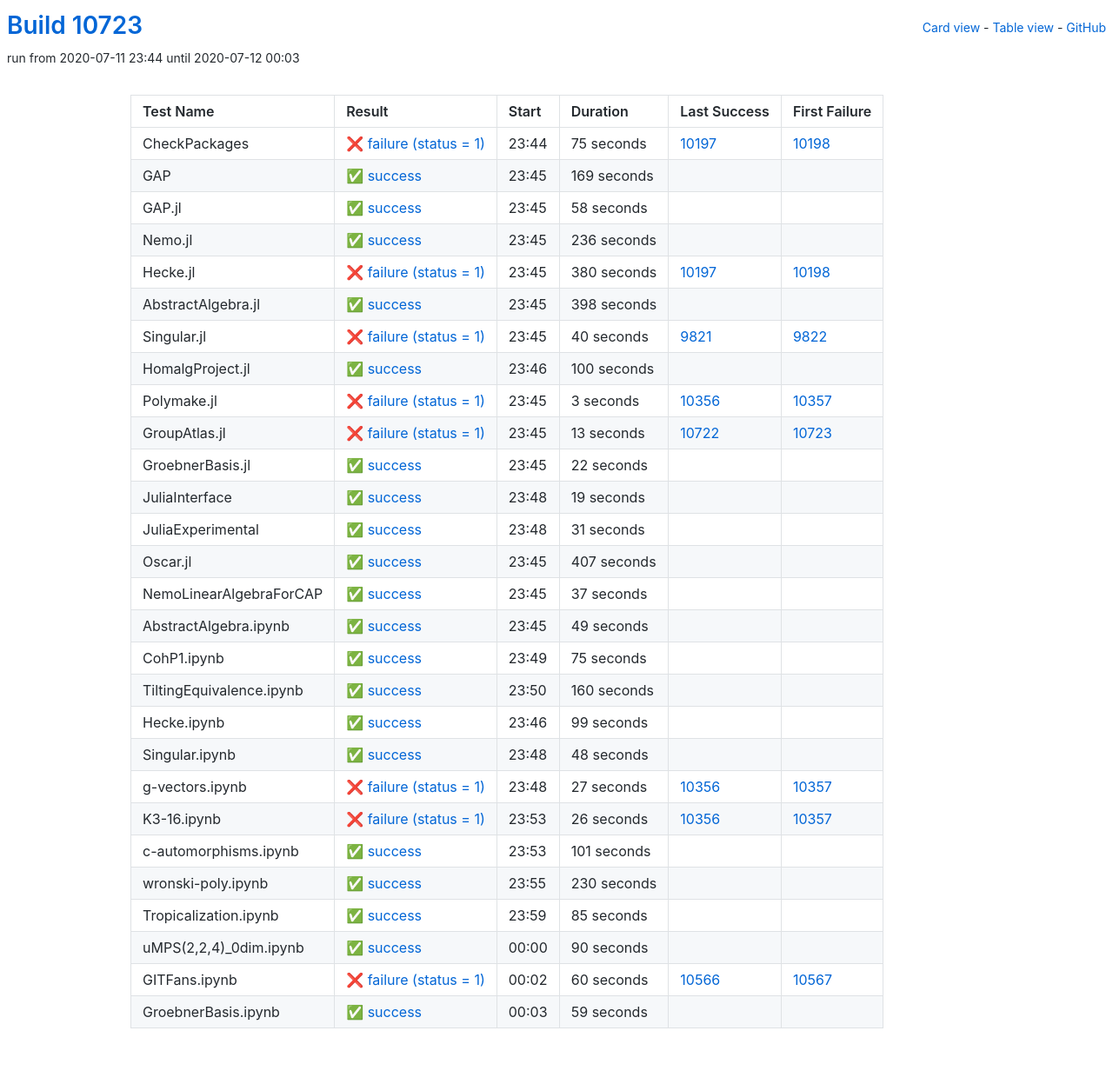
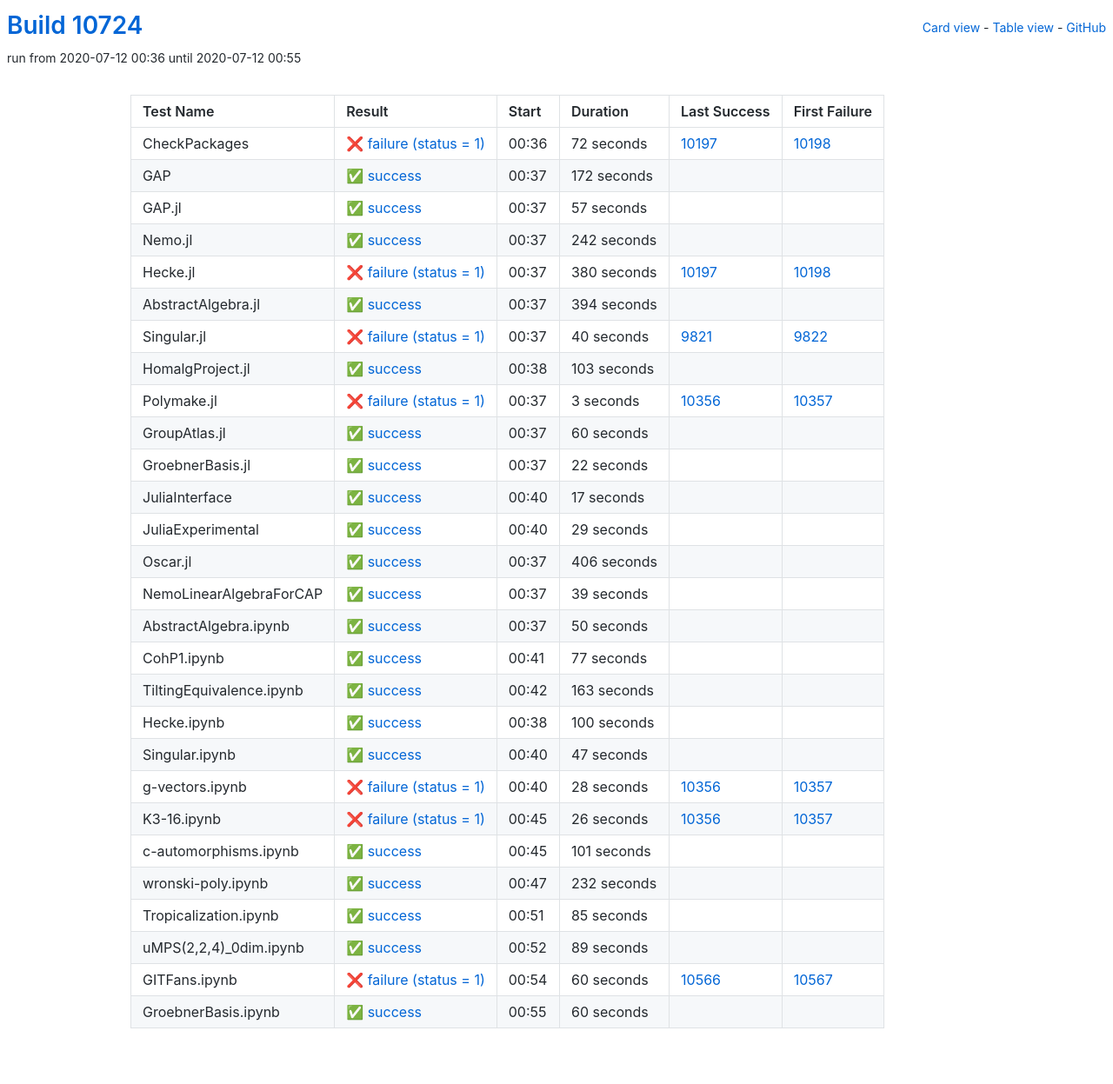
Before and after one commit to oscar-system/oscar-ci-status, a Jekyll site: the page built from table.html, in a window 1280 px wide. Shown: the whole page at 87% size. Built offline with Jekyll 4.4.1, drawn with Linux system fonts in a browser that asks for light colours.

Commit message:
Build #10724

```diff
--- a/_data/ci.yml
+++ b/_data/ci.yml
@@ -1,6 +1,6 @@
 ---
-build: 10723
-build_url: https://oscarci.mathematik.uni-kl.de/job/oscar/10723/
+build: 10724
+build_url: https://oscarci.mathematik.uni-kl.de/job/oscar/10724/
 job: oscar
 organization: oscar-system
 repo: oscar-ci-status
@@ -8,56 +8,56 @@
 tests:
 - name: CheckPackages
   id: checkpackages
-  log: https://oscarci.mathematik.uni-kl.de/job/oscar/10723/artifact/logs/build-10723/CheckPackages.log
-  start: 2020-07-11 23:44
+  log: https://oscarci.mathematik.uni-kl.de/job/oscar/10724/artifact/logs/build-10724/CheckPackages.log
+  start: 2020-07-12 00:36
   success: false
   exitcode: 1
   status: failure
-  duration: 75
+  duration: 72
   last_success: 10197
   last_success_url: https://oscarci.mathematik.uni-kl.de/job/oscar/10197/
   first_failure: 10198
   first_failure_url: https://oscarci.mathematik.uni-kl.de/job/oscar/10198/
 - name: GAP
   id: gap
-  log: https://oscarci.mathematik.uni-kl.de/job/oscar/10723/artifact/logs/build-10723/GAP.log
-  start: 2020-07-11 23:45
+  log: https://oscarci.mathematik.uni-kl.de/job/oscar/10724/artifact/logs/build-10724/GAP.log
+  start: 2020-07-12 00:37
   success: true
   exitcode: 0
   status: success
-  duration: 169
+  duration: 172
   last_success: false
   last_success_url:
   first_failure: false
   first_failure_url:
 - name: GAP.jl
   id: gap-jl
-  log: https://oscarci.mathematik.uni-kl.de/job/oscar/10723/artifact/logs/build-10723/GAP.jl.log
-  start: 2020-07-11 23:45
+  log: https://oscarci.mathematik.uni-kl.de/job/oscar/10724/artifact/logs/build-10724/GAP.jl.log
+  start: 2020-07-12 00:37
   success: true
   exitcode: 0
   status: success
-  duration: 58
+  duration: 57
   last_success: false
   last_success_url:
   first_failure: false
   first_failure_url:
 - name: Nemo.jl
   id: nemo-jl
-  log: https://oscarci.mathematik.uni-kl.de/job/oscar/10723/artifact/logs/build-10723/Nemo.jl.log
-  start: 2020-07-11 23:45
+  log: https://oscarci.mathematik.uni-kl.de/job/oscar/10724/artifact/logs/build-10724/Nemo.jl.log
+  start: 2020-07-12 00:37
   success: true
   exitcode: 0
   status: success
-  duration: 236
+  duration: 242
   last_success: false
   last_success_url:
   first_failure: false
   first_failure_url:
 - name: Hecke.jl
   id: hecke-jl
-  log: https://oscarci.mathematik.uni-kl.de/job/oscar/10723/artifact/logs/build-10723/Hecke.jl.log
-  start: 2020-07-11 23:45
+  log: https://oscarci.mathematik.uni-kl.de/job/oscar/10724/artifact/logs/build-10724/Hecke.jl.log
+  start: 2020-07-12 00:37
   success: false
   exitcode: 1
   status: failure
@@ -68,20 +68,20 @@
   first_failure_url: https://oscarci.mathematik.uni-kl.de/job/oscar/10198/
 - name: AbstractAlgebra.jl
   id: abstractalgebra-jl
-  log: https://oscarci.mathematik.uni-kl.de/job/oscar/10723/artifact/logs/build-10723/AbstractAlgebra.jl.log
-  start: 2020-07-11 23:45
+  log: https://oscarci.mathematik.uni-kl.de/job/oscar/10724/artifact/logs/build-10724/AbstractAlgebra.jl.log
+  start: 2020-07-12 00:37
   success: true
   exitcode: 0
   status: success
-  duration: 398
+  duration: 394
   last_success: false
   last_success_url:
   first_failure: false
   first_failure_url:
 - name: Singular.jl
   id: singular-jl
-  log: https://oscarci.mathematik.uni-kl.de/job/oscar/10723/artifact/logs/build-10723/Singular.jl.log
-  start: 2020-07-11 23:45
+  log: https://oscarci.mathematik.uni-kl.de/job/oscar/10724/artifact/logs/build-10724/Singular.jl.log
+  start: 2020-07-12 00:37
   success: false
   exitcode: 1
   status: failure
@@ -92,20 +92,20 @@
   first_failure_url: https://oscarci.mathematik.uni-kl.de/job/oscar/9822/
 - name: HomalgProject.jl
   id: homalgproject-jl
-  log: https://oscarci.mathematik.uni-kl.de/job/oscar/10723/artifact/logs/build-10723/HomalgProject.jl.log
-  start: 2020-07-11 23:46
+  log: https://oscarci.mathematik.uni-kl.de/job/oscar/10724/artifact/logs/build-10724/HomalgProject.jl.log
+  start: 2020-07-12 00:38
   success: true
   exitcode: 0
   status: success
-  duration: 100
+  duration: 103
   last_success: false
   last_success_url:
   first_failure: false
   first_failure_url:
 - name: Polymake.jl
   id: polymake-jl
-  log: https://oscarci.mathematik.uni-kl.de/job/oscar/10723/artifact/logs/build-10723/Polymake.jl.log
-  start: 2020-07-11 23:45
+  log: https://oscarci.mathematik.uni-kl.de/job/oscar/10724/artifact/logs/build-10724/Polymake.jl.log
+  start: 2020-07-12 00:37
   success: false
   exitcode: 1
   status: failure
@@ -116,20 +116,20 @@
   first_failure_url: https://oscarci.mathematik.uni-kl.de/job/oscar/10357/
 - name: GroupAtlas.jl
   id: groupatlas-jl
-  log: https://oscarci.mathematik.uni-kl.de/job/oscar/10723/artifact/logs/build-10723/GroupAtlas.jl.log
-  start: 2020-07-11 23:45
-  success: false
-  exitcode: 1
-  status: failure
-  duration: 13
-  last_success: 10722
-  last_success_url: https://oscarci.mathematik.uni-kl.de/job/oscar/10722/
-  first_failure: 10723
-  first_failure_url: https://oscarci.mathematik.uni-kl.de/job/oscar/10723/
+  log: https://oscarci.mathematik.uni-kl.de/job/oscar/10724/artifact/logs/build-10724/GroupAtlas.jl.log
+  start: 2020-07-12 00:37
+  success: true
+  exitcode: 0
+  status: success
+  duration: 60
+  last_success: false
+  last_success_url:
+  first_failure: false
+  first_failure_url:
 - name: GroebnerBasis.jl
   id: groebnerbasis-jl
-  log: https://oscarci.mathematik.uni-kl.de/job/oscar/10723/artifact/logs/build-10723/GroebnerBasis.jl.log
-  start: 2020-07-11 23:45
+  log: https://oscarci.mathematik.uni-kl.de/job/oscar/10724/artifact/logs/build-10724/GroebnerBasis.jl.log
+  start: 2020-07-12 00:37
   success: true
   exitcode: 0
   status: success
@@ -140,128 +140,128 @@
   first_failure_url:
 - name: JuliaInterface
   id: juliainterface
-  log: https://oscarci.mathematik.uni-kl.de/job/oscar/10723/artifact/logs/build-10723/JuliaInterface.log
-  start: 2020-07-11 23:48
+  log: https://oscarci.mathematik.uni-kl.de/job/oscar/10724/artifact/logs/build-10724/JuliaInterface.log
+  start: 2020-07-12 00:40
   success: true
   exitcode: 0
   status: success
-  duration: 19
+  duration: 17
   last_success: false
   last_success_url:
   first_failure: false
   first_failure_url:
 - name: JuliaExperimental
   id: juliaexperimental
-  log: https://oscarci.mathematik.uni-kl.de/job/oscar/10723/artifact/logs/build-10723/JuliaExperimental.log
-  start: 2020-07-11 23:48
+  log: https://oscarci.mathematik.uni-kl.de/job/oscar/10724/artifact/logs/build-10724/JuliaExperimental.log
+  start: 2020-07-12 00:40
   success: true
   exitcode: 0
   status: success
-  duration: 31
+  duration: 29
   last_success: false
   last_success_url:
   first_failure: false
   first_failure_url:
 - name: Oscar.jl
   id: oscar-jl
-  log: https://oscarci.mathematik.uni-kl.de/job/oscar/10723/artifact/logs/build-10723/Oscar.jl.log
-  start: 2020-07-11 23:45
+  log: https://oscarci.mathematik.uni-kl.de/job/oscar/10724/artifact/logs/build-10724/Oscar.jl.log
+  start: 2020-07-12 00:37
   success: true
   exitcode: 0
   status: success
-  duration: 407
+  duration: 406
   last_success: false
   last_success_url:
   first_failure: false
   first_failure_url:
 - name: NemoLinearAlgebraForCAP
   id: nemolinearalgebraforcap
-  log: https://oscarci.mathematik.uni-kl.de/job/oscar/10723/artifact/logs/build-10723/NemoLinearAlgebraForCAP.log
-  start: 2020-07-11 23:45
+  log: https://oscarci.mathematik.uni-kl.de/job/oscar/10724/artifact/logs/build-10724/NemoLinearAlgebraForCAP.log
+  start: 2020-07-12 00:37
   success: true
   exitcode: 0
   status: success
-  duration: 37
+  duration: 39
   last_success: false
   last_success_url:
   first_failure: false
   first_failure_url:
 - name: AbstractAlgebra.ipynb
   id: abstractalgebra-ipynb
-  log: https://oscarci.mathematik.uni-kl.de/job/oscar/10723/artifact/logs/build-10723/AbstractAlgebra.ipynb.log
-  start: 2020-07-11 23:45
+  log: https://oscarci.mathematik.uni-kl.de/job/oscar/10724/artifact/logs/build-10724/AbstractAlgebra.ipynb.log
+  start: 2020-07-12 00:37
   success: true
   exitcode: 0
   status: success
-  duration: 49
+  duration: 50
   last_success: false
   last_success_url:
   first_failure: false
   first_failure_url:
 - name: CohP1.ipynb
   id: cohp1-ipynb
-  log: https://oscarci.mathematik.uni-kl.de/job/oscar/10723/artifact/logs/build-10723/CohP1.ipynb.log
-  start: 2020-07-11 23:49
+  log: https://oscarci.mathematik.uni-kl.de/job/oscar/10724/artifact/logs/build-10724/CohP1.ipynb.log
+  start: 2020-07-12 00:41
   success: true
   exitcode: 0
   status: success
-  duration: 75
+  duration: 77
   last_success: false
   last_success_url:
   first_failure: false
   first_failure_url:
 - name: TiltingEquivalence.ipynb
   id: tiltingequivalence-ipynb
-  log: https://oscarci.mathematik.uni-kl.de/job/oscar/10723/artifact/logs/build-10723/TiltingEquivalence.ipynb.log
-  start: 2020-07-11 23:50
+  log: https://oscarci.mathematik.uni-kl.de/job/oscar/10724/artifact/logs/build-10724/TiltingEquivalence.ipynb.log
+  start: 2020-07-12 00:42
   success: true
   exitcode: 0
   status: success
-  duration: 160
+  duration: 163
   last_success: false
   last_success_url:
   first_failure: false
   first_failure_url:
 - name: Hecke.ipynb
   id: hecke-ipynb
-  log: https://oscarci.mathematik.uni-kl.de/job/oscar/10723/artifact/logs/build-10723/Hecke.ipynb.log
-  start: 2020-07-11 23:46
+  log: https://oscarci.mathematik.uni-kl.de/job/oscar/10724/artifact/logs/build-10724/Hecke.ipynb.log
+  start: 2020-07-12 00:38
   success: true
   exitcode: 0
   status: success
-  duration: 99
+  duration: 100
   last_success: false
   last_success_url:
   first_failure: false
   first_failure_url:
 - name: Singular.ipynb
   id: singular-ipynb
-  log: https://oscarci.mathematik.uni-kl.de/job/oscar/10723/artifact/logs/build-10723/Singular.ipynb.log
-  start: 2020-07-11 23:48
+  log: https://oscarci.mathematik.uni-kl.de/job/oscar/10724/artifact/logs/build-10724/Singular.ipynb.log
+  start: 2020-07-12 00:40
   success: true
   exitcode: 0
   status: success
-  duration: 48
+  duration: 47
   last_success: false
   last_success_url:
   first_failure: false
   first_failure_url:
 - name: g-vectors.ipynb
   id: g-vectors-ipynb
-  log: https://oscarci.mathematik.uni-kl.de/job/oscar/10723/artifact/logs/build-10723/g-vectors.ipynb.log
-  start: 2020-07-11 23:48
+  log: https://oscarci.mathematik.uni-kl.de/job/oscar/10724/artifact/logs/build-10724/g-vectors.ipynb.log
+  start: 2020-07-12 00:40
   success: false
   exitcode: 1
   status: failure
-  duration: 27
+  duration: 28
   last_success: 10356
   last_success_url: https://oscarci.mathematik.uni-kl.de/job/oscar/10356/
   first_failure: 10357
   first_failure_url: https://oscarci.mathematik.uni-kl.de/job/oscar/10357/
 - name: K3-16.ipynb
   id: k3-16-ipynb
-  log: https://oscarci.mathematik.uni-kl.de/job/oscar/10723/artifact/logs/build-10723/K3-16.ipynb.log
-  start: 2020-07-11 23:53
+  log: https://oscarci.mathematik.uni-kl.de/job/oscar/10724/artifact/logs/build-10724/K3-16.ipynb.log
+  start: 2020-07-12 00:45
   success: false
   exitcode: 1
   status: failure
@@ -272,8 +272,8 @@
   first_failure_url: https://oscarci.mathematik.uni-kl.de/job/oscar/10357/
 - name: c-automorphisms.ipynb
   id: c-automorphisms-ipynb
-  log: https://oscarci.mathematik.uni-kl.de/job/oscar/10723/artifact/logs/build-10723/c-automorphisms.ipynb.log
-  start: 2020-07-11 23:53
+  log: https://oscarci.mathematik.uni-kl.de/job/oscar/10724/artifact/logs/build-10724/c-automorphisms.ipynb.log
+  start: 2020-07-12 00:45
   success: true
   exitcode: 0
   status: success
@@ -284,20 +284,20 @@
   first_failure_url:
 - name: wronski-poly.ipynb
   id: wronski-poly-ipynb
-  log: https://oscarci.mathematik.uni-kl.de/job/oscar/10723/artifact/logs/build-10723/wronski-poly.ipynb.log
-  start: 2020-07-11 23:55
+  log: https://oscarci.mathematik.uni-kl.de/job/oscar/10724/artifact/logs/build-10724/wronski-poly.ipynb.log
+  start: 2020-07-12 00:47
   success: true
   exitcode: 0
   status: success
-  duration: 230
+  duration: 232
   last_success: false
   last_success_url:
   first_failure: false
   first_failure_url:
 - name: Tropicalization.ipynb
   id: tropicalization-ipynb
-  log: https://oscarci.mathematik.uni-kl.de/job/oscar/10723/artifact/logs/build-10723/Tropicalization.ipynb.log
-  start: 2020-07-11 23:59
+  log: https://oscarci.mathematik.uni-kl.de/job/oscar/10724/artifact/logs/build-10724/Tropicalization.ipynb.log
+  start: 2020-07-12 00:51
   success: true
   exitcode: 0
   status: success
@@ -308,20 +308,20 @@
   first_failure_url:
 - name: uMPS(2,2,4)_0dim.ipynb
   id: umps-2-2-4-0dim-ipynb
-  log: https://oscarci.mathematik.uni-kl.de/job/oscar/10723/artifact/logs/build-10723/uMPS-2-2-4-_0dim.ipynb.log
-  start: 2020-07-12 00:00
+  log: https://oscarci.mathematik.uni-kl.de/job/oscar/10724/artifact/logs/build-10724/uMPS-2-2-4-_0dim.ipynb.log
+  start: 2020-07-12 00:52
   success: true
   exitcode: 0
   status: success
-  duration: 90
+  duration: 89
   last_success: false
   last_success_url:
   first_failure: false
   first_failure_url:
 - name: GITFans.ipynb
   id: gitfans-ipynb
-  log: https://oscarci.mathematik.uni-kl.de/job/oscar/10723/artifact/logs/build-10723/GITFans.ipynb.log
-  start: 2020-07-12 00:02
+  log: https://oscarci.mathematik.uni-kl.de/job/oscar/10724/artifact/logs/build-10724/GITFans.ipynb.log
+  start: 2020-07-12 00:54
   success: false
   exitcode: 1
   status: failure
@@ -332,12 +332,12 @@
   first_failure_url: https://oscarci.mathematik.uni-kl.de/job/oscar/10567/
 - name: GroebnerBasis.ipynb
   id: groebnerbasis-ipynb
-  log: https://oscarci.mathematik.uni-kl.de/job/oscar/10723/artifact/logs/build-10723/GroebnerBasis.ipynb.log
-  start: 2020-07-12 00:03
+  log: https://oscarci.mathematik.uni-kl.de/job/oscar/10724/artifact/logs/build-10724/GroebnerBasis.ipynb.log
+  start: 2020-07-12 00:55
   success: true
   exitcode: 0
   status: success
-  duration: 59
+  duration: 60
   last_success: false
   last_success_url:
   first_failure: false
```
Also changed, not shown: README.md.
